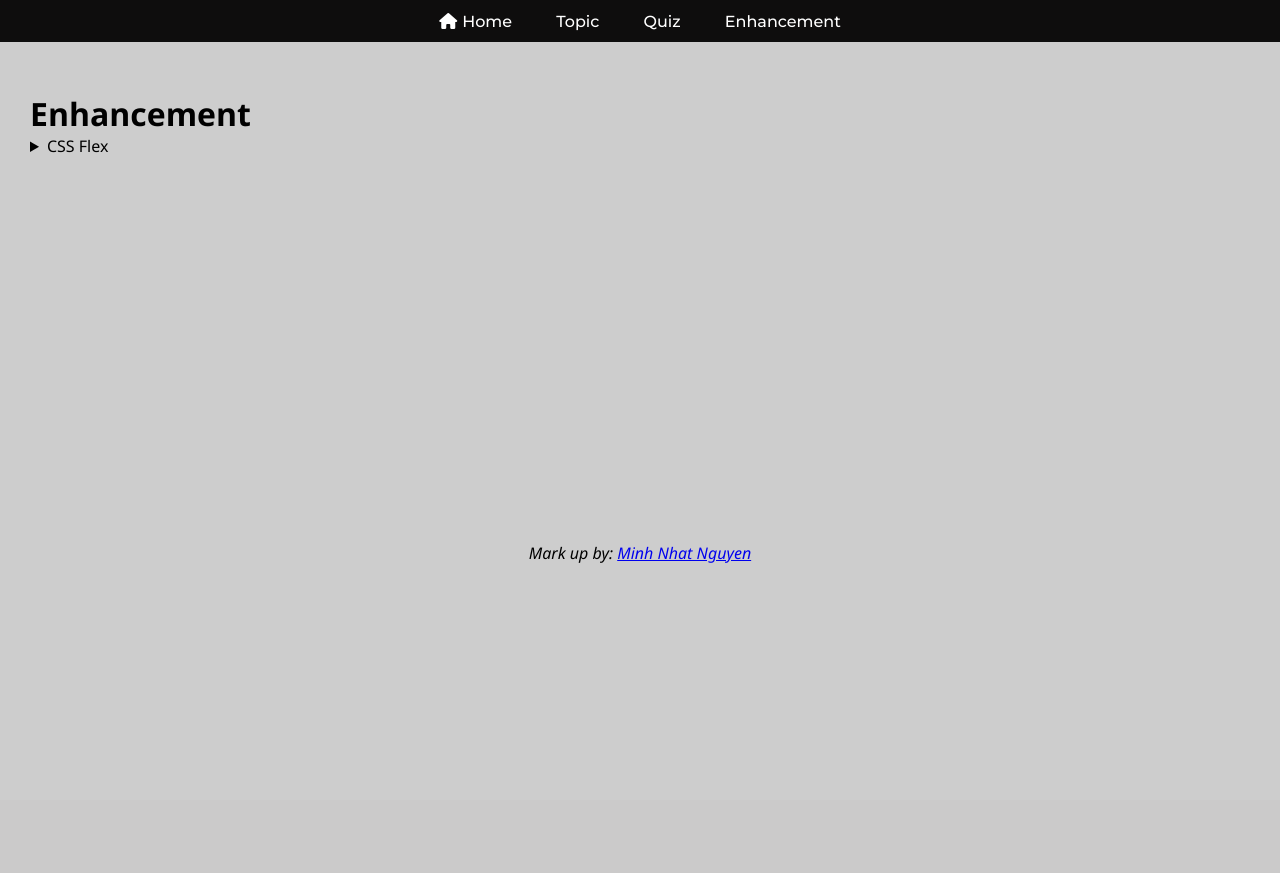
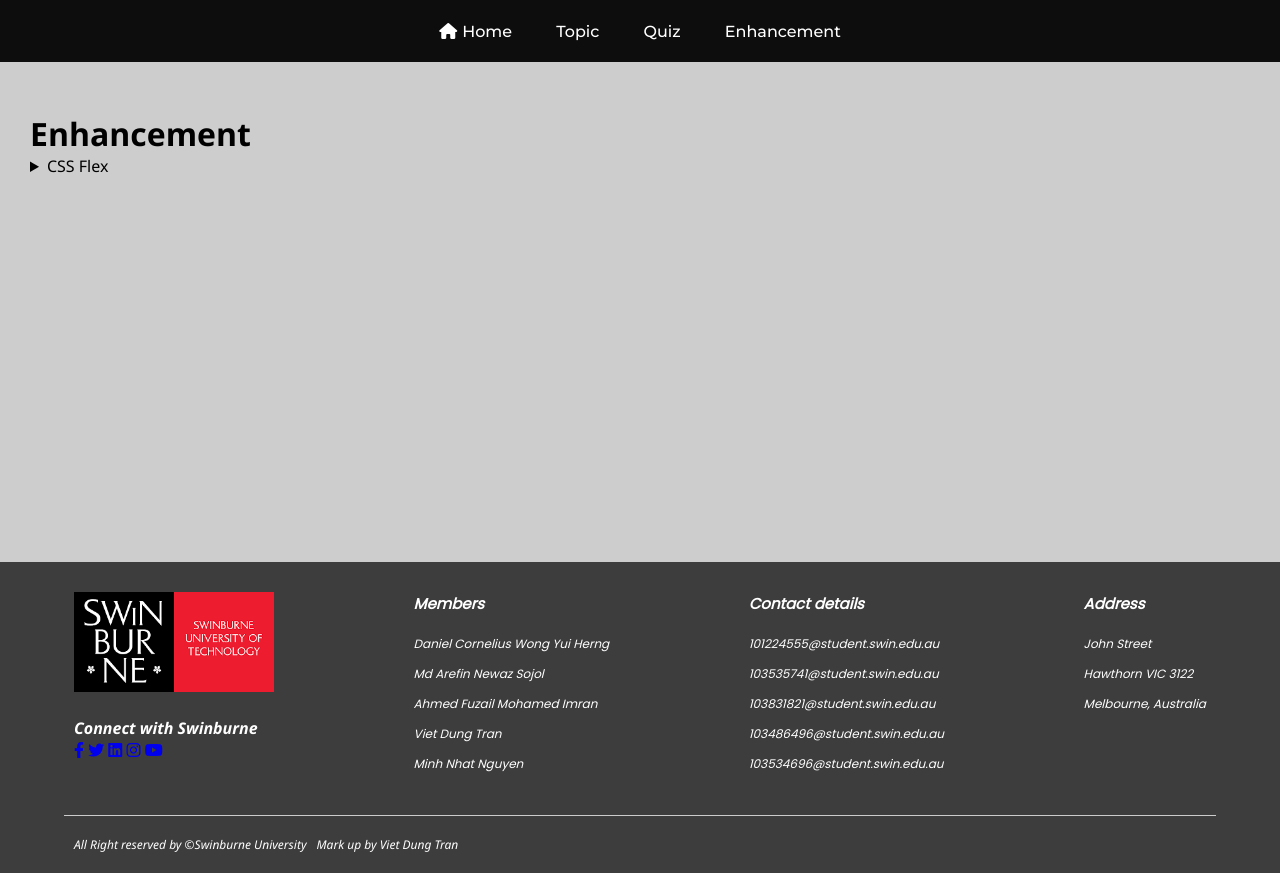
Before and after one commit to minhnnguyen003/assign1, a PHP site: page /enhancement.html in a window 1280 px wide. Before the commit the page ends 563 px from the top, so only its background shows below. Run offline with PHP 8.4, Linux system fonts and the light colour scheme; some libraries are stand-ins or nearby versions.

Commit message:
Second sync, add Dung and Ayyan code

```diff
--- a/enhancement.html
+++ b/enhancement.html
@@ -70,9 +70,55 @@
     <aside>
 
     </aside>
-    <footer>
-        Mark up by: <a href="mailto:103534696@student.swin.edu.au">Minh Nhat Nguyen</a>
-    </footer>
+    <footer class="footer">
+        <div class="row">
+          <div class="col">
+            <a href="https://www.swinburne.edu.au/" target="_blank"><img src="images/swinburnelogo.png" width="200" height="100" class="swinburne-logo"></a>
+            <div class="uni-contact">
+              <h4 id="swinburne">Connect with Swinburne</h4>
+                <a href="https://www.facebook.com/swinburneuniversityoftechnology" target="_blank"><i class="fa-brands fa-facebook-f"></i></a>
+                <a href="https://twitter.com/swinburne" target="_blank"><i class="fa-brands fa-twitter"></i></a>
+                <a href="https://www.linkedin.com/school/swinburne-university-of-technology/" target="_blank"><i class="fa-brands fa-linkedin"></i></a>
+                <a href="https://www.instagram.com/swinburne/" target="_blank"><i class="fa-brands fa-instagram"></i></a>
+                <a href="https://www.youtube.com/user/swinburne" target="_blank"><i class="fa-brands fa-youtube"></i></a>
+            </div>
+          </div>
+          <div class="col">
+            <h3>Members</h3>
+            <ul class="footer-list">
+              <li class="footer-list-item">Daniel Cornelius Wong Yui Herng</li>
+              <li class="footer-list-item">Md Arefin Newaz Sojol</li>
+              <li class="footer-list-item">Ahmed Fuzail Mohamed Imran</li>
+              <li class="footer-list-item">Viet Dung Tran</li>
+              <li class="footer-list-item">Minh Nhat Nguyen</li>
+            </ul>
+          </div>
+          <div class="col">
+            <h3>Contact details</h3>
+            <ul class="footer-list">
+              <li class="footer-list-item"><a href="mailto:101224555@student.swin.edu.au" class="footer-list-anchor">101224555@student.swin.edu.au</a></li>
+              <li class="footer-list-item"><a href="mailto:103535741@student.swin.edu.au" class="footer-list-anchor">103535741@student.swin.edu.au</a></li>
+              <li class="footer-list-item"><a href="mailto:103831821@student.swin.edu.au" class="footer-list-anchor">103831821@student.swin.edu.au</a></li>
+              <li class="footer-list-item"><a href="mailto:103486496@student.swin.edu.au" class="footer-list-anchor">103486496@student.swin.edu.au</a></li>
+              <li class="footer-list-item"><a href="mailto:103534696@student.swin.edu.au" class="footer-list-anchor">103534696@student.swin.edu.au</a></li>
+            </ul>
+          </div>
+          <div class="col">
+            <h3>Address</h3>
+            <ul class="footer-list">
+              <li class="footer-list-item">John Street</li>
+              <li class="footer-list-item">Hawthorn VIC 3122</li>
+              <li class="footer-list-item">Melbourne, Australia</li>
+            </ul>
+          </div>
+
+
+          <hr id="copyright-line">
+        <div class="footer-bottom">
+          <p class ="copyright">All Right reserved by &copy;Swinburne University</p>
+          <p class="copyright">Mark up by Viet Dung Tran</p>
+        </div>
+      </footer>
 </body>
 
 </html>
--- a/styles/enhancement.css
+++ b/styles/enhancement.css
@@ -6,11 +6,8 @@
 description: CSS for enhancement.html, inside assignment Part 1 COS10026
 */
 
-
-
-.nav-links li a:hover {
-    transition: all .5s ease 0s;
-    color: #a09c9c;
+html {
+    background-color: #cdcdcd;
 }
 
 main {
@@ -28,11 +25,6 @@
     padding: 50px 0 0 20px;
 }
 
-footer {
-    margin: 0 auto;
-    font-style: italic;
-    text-align: center;
-}
 
 
 @media screen and (maximum) {
--- /dev/null
+++ b/styles/footer.css
@@ -0,0 +1,37 @@
+footer {
+    clear: both;
+    width: 100%;
+    bottom: 0;
+    background-color: rgba(0, 0, 0, 0.7);
+    color: white;
+    padding: 20px 0px 20px;
+    margin-top: 100px;
+    font-style: italic;
+    align-items: center;
+}
+
+.footer-list .footer-list-item {
+    list-style: none;
+    margin-bottom: 12px;
+    font-family: poppins, sans-serif;
+    font-size: 12px;
+}
+
+.footer-list .footer-list-item .footer-list-anchor {
+    text-decoration: none;
+    color: white;
+    font-family: poppins, sans-serif;
+    font-size: 12px;
+}
+
+.footer-bottom {
+    display: flex;
+    justify-content: space-between;
+    align-items: center;
+
+}
+
+div[class="footer-bottom"] p {
+    font-size: 12px;
+    margin-left: 10px;
+}
--- a/styles/navbar.css
+++ b/styles/navbar.css
@@ -19,5 +19,14 @@
 .nav-links li
 {
     display: inline-block;
-    padding: 10px 20px;
+    padding: 20px;
 }
+
+.nav-links li a:hover {
+    transition: all .5s ease 0s;
+    color: #a09c9c;
+}
+
+.nav-bar .nav-links .icon {
+    padding-right: 5px;
+}
--- /dev/null
+++ b/styles/quiz.css
@@ -0,0 +1,261 @@
+.quizz-body{
+    background: url("./image/background.jpg");
+    background-size: cover;
+    background-attachment: fixed;
+    color: #fff;
+    background-color: rgba(115, 115, 115, 0.8);
+    background-blend-mode: multiply;
+    font-size: 1.2em;
+    font-family: poppins,sans-serif;
+  }
+  fieldset{
+    border: none;
+  }
+  legend{
+    text-align: center;
+    font-family: poppins,sans-serif;
+    font-size: 30px;
+    font-weight: 600;
+    margin: auto;
+  }
+  .heading{
+    text-align: center;
+    width: 100%;
+    margin: auto;
+    margin-top: 100px;
+  }
+  #head{
+    font-size: 2em;
+  }
+  #subheading{
+    font-size: 18px;
+    margin-top: 10px;
+  }
+  #content1{
+    width: 90%;
+    margin: auto;
+  }
+  form{
+    background-color: rgba(0, 0, 0,0.7);
+    padding-top: 34px;
+    display: flex;
+    align-items: center;
+    justify-content: center;
+    width: 54%;
+    border-radius: 5px;
+    margin: auto;
+    margin-top: 10px;
+    padding-bottom: 60px ;
+  }
+  form .box{
+    width: 100%;
+    height: 2.8em;
+    position: relative;
+    bottom: 10px;
+    border: 0;
+    border-radius: 5px;
+  }
+  #option1 select{
+    width: 100%;
+    height: 2.7em;
+    position: relative;
+    bottom: 10px;
+    border-radius: 5px;
+    border: 0;
+  }
+  #option2 select{
+    width: 100%;
+    height: 2.7em;
+    position: relative;
+    bottom: 10px;
+    border-radius: 5px;
+    border: 0;
+  }
+  #content3{
+    margin-top: 10px;
+
+  }
+  #content4 textarea{
+    width: 100%;
+    height:  125px;
+    position: relative;
+    bottom: 17px;
+    border-radius: 5px;
+    margin-top: 10px;
+  }
+  textarea::placeholder{
+    font-size: 1.4em;
+    position: relative;
+    top: 8px;
+    left: 5px;
+    width: 70%;
+  }
+  input::placeholder{
+    font-size: 1.1em;
+    position: relative;
+    left: 5px;
+    width: 50%;
+    font-weight: 500;
+  }
+
+  div[class="button"]{
+      display: flex;
+      justify-content: center;
+  }
+  .button{
+      margin: 5px auto;
+  }
+   .button > input{
+      font-weight: 800;
+      background-color: rgb(189, 189, 189);
+      text-transform: uppercase;
+      text-decoration: none;
+      padding: 15px 40px;
+      display: inline-block;
+      border-radius: 100px;
+      transition: all 0.3s;
+      margin: 5px;
+      color: black;
+      width: 40%;
+      cursor: pointer;
+      box-shadow: 10px 10px 20px rgba(0, 0, 0, 0.2);
+
+  }
+  #submit-button:hover{
+      transform: translateY(-3px);
+      box-shadow: 15px 15px 25px rgba(36, 160, 255, 0.3);
+      background-color: rgb(125, 228, 255) ;
+      border-color: rgb(67, 210, 247)
+  }
+  #submit-button:active {
+      transform: translateY(-5px);
+      box-shadow: 10px 5px 10px rgba(36, 160, 255, 0.3);
+      border-color: rgb(67, 210, 247);
+      color: rgb(67, 210, 247);
+  }
+  #reset-button:hover{
+      transform: translateY(-3px);
+      box-shadow: 15px 15px 25px rgba(255, 64, 64, 0.3);
+      background-color: rgb(245, 118, 118) ;
+      border-color: rgb(255, 89, 89)
+  }
+  #reset-button:active {
+      transform: translateY(-5px);
+      box-shadow: 10px 5px 10px rgba(255, 64, 64, 0.3);
+      border-color: rgb(255, 89, 89);
+      color: rgb(255, 89, 89);
+  }
+  .answer{
+    width: 15px;
+    height: 15px;
+  }
+  .streaming-media, .note{
+    font-style: italic;
+  }
+
+
+  .row{
+    width: 90%;
+    margin: auto;
+    display: flex;
+    flex-wrap: wrap;
+    align-items: flex-start;
+    justify-content: space-between;
+  }
+  .col{
+    padding: 10px;
+  }
+  .swinburne-logo{
+    width: 100%;
+    margin-bottom: 20px;
+  }
+  .col h3{
+    width: fit-content;
+    margin-bottom: 20px;
+    font-family: poppins,sans-serif;
+    font-size: 15px;
+  }
+
+  }
+  .uni-contact .fa-brands{
+    width: 30px;
+    height: 30px;
+    text-align: center;
+    line-height: 30px;
+    border-radius: 50%;
+    font-size: 20px;
+    color: #000;
+    background: #fff;
+    margin-top: 10px;
+  }
+  .uni-contact .fa-twitter:hover{
+    cursor: pointer;
+    color: rgb(82, 220, 255);
+    transform: translateY(-3px);
+    box-shadow:rgba(82, 220, 255, 0.6) ;
+  }
+  .uni-contact .fa-linkedin:hover{
+    cursor: pointer;
+    color: rgb(40,103,178);
+    transform: translateY(-3px);
+    box-shadow: rgba(40,103,178,0.6) ;
+  }
+  .uni-contact .fa-instagram:hover{
+    cursor: pointer;
+    color: rgb(225,48,108);
+    transform: translateY(-3px);
+    box-shadow: rgba(225,48,108, 0.6);
+  }
+  .uni-contact .fa-facebook-f:hover{
+    cursor: pointer;
+    color: rgb(66, 103, 178);
+    transform: translateY(-3px);
+    box-shadow: rgba(66, 103, 178, 0.6);
+  }
+  .uni-contact .fa-youtube:hover{
+    cursor: pointer;
+    color: rgb(255, 0 ,0);
+    transform: translateY(-3px);
+    box-shadow: rgba(255, 0, 0, 0.6);
+  }
+  #copyright-line{
+    width: 100%;
+    border: 0;
+    border-bottom: 1px solid #ccc;
+    margin: 20px auto;
+  }
+
+
+
+
+  input[type ="radio"]:checked + label, input[type="checkbox"]:checked + label{
+      animation-name: highlight-ans;
+      animation-duration: 4s;
+      animation-timing-function: linear;
+      animation-iteration-count: infinite;
+      animation-direction: normal;
+  }
+  @keyframes highlight-ans{
+      0%
+      {
+          color: rgb(128, 204, 255);
+      }
+      25%
+      {
+          color: rgb(128, 204, 255);
+      }
+      50%
+      {
+          color: rgb(36, 167, 255);
+      }
+      75%
+      {
+          color: rgb(0, 153, 255);
+
+      }
+      100%
+      {
+          color: rgb(0, 136, 227);
+
+      }
+  }
--- a/styles/style.css
+++ b/styles/style.css
@@ -1,6 +1,9 @@
 @import url(./enhancement.css);
 @import url(./navbar.css);
 @import url('https://fonts.googleapis.com/css2?family=Montserrat:wght@500&display=swap');
+@import url('https://fonts.googleapis.com/css2?family=Poppins&display=swap');
+@import url(./quiz.css);
+@import url(./footer.css);
 
 * {
     padding: 0;
@@ -8,11 +11,3 @@
     font-family: 'Segoe UI', Tahoma, Geneva, Verdana, sans-serif;
     box-sizing: border-box;
 }
-
-html {
-    background-color: #cdcdcd;
-}
-
-.nav-bar .nav-links .icon {
-    padding-right: 5px;
-}
--- a/topic.html
+++ b/topic.html
@@ -6,6 +6,7 @@
     <meta name="keywords" content="HTML5, tags" />
     <meta name="author" content="Arefin"  />
     <title>Streaming Media</title>
+    <link rel="stylesheet" href="./styles/style.css">
 </head>
 
 
@@ -13,7 +14,7 @@
   <header>
  <h1>Streaming Media</h1>
  <br><br>
-<img src="tgtr.jpg" alt=" Streaming Services">
+<img src="./imgaes/tgtr.jpg" alt=" Streaming Services">
  </header>
  <br><br><br>
  <article>
```
Also changed, not shown: quiz.html (+7 -7 lines), style.css (deleted, +0 -330 lines).
